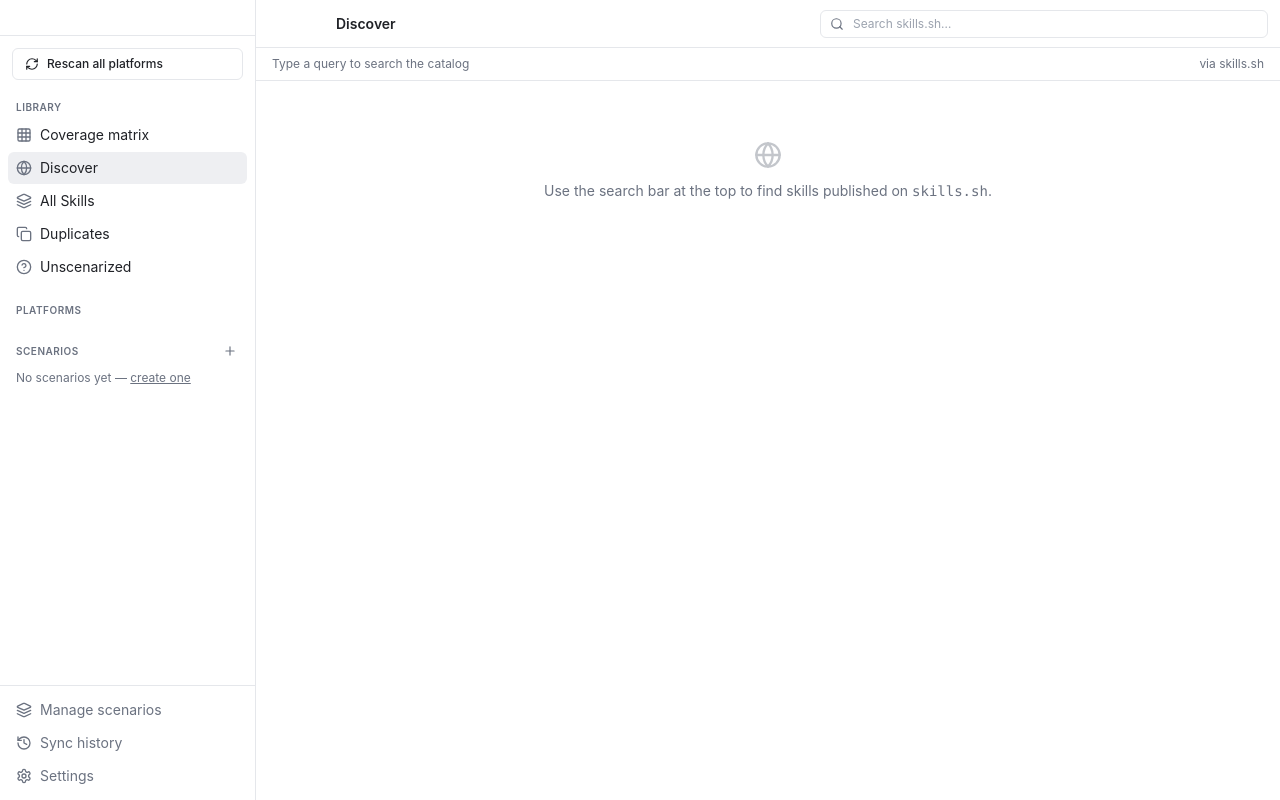
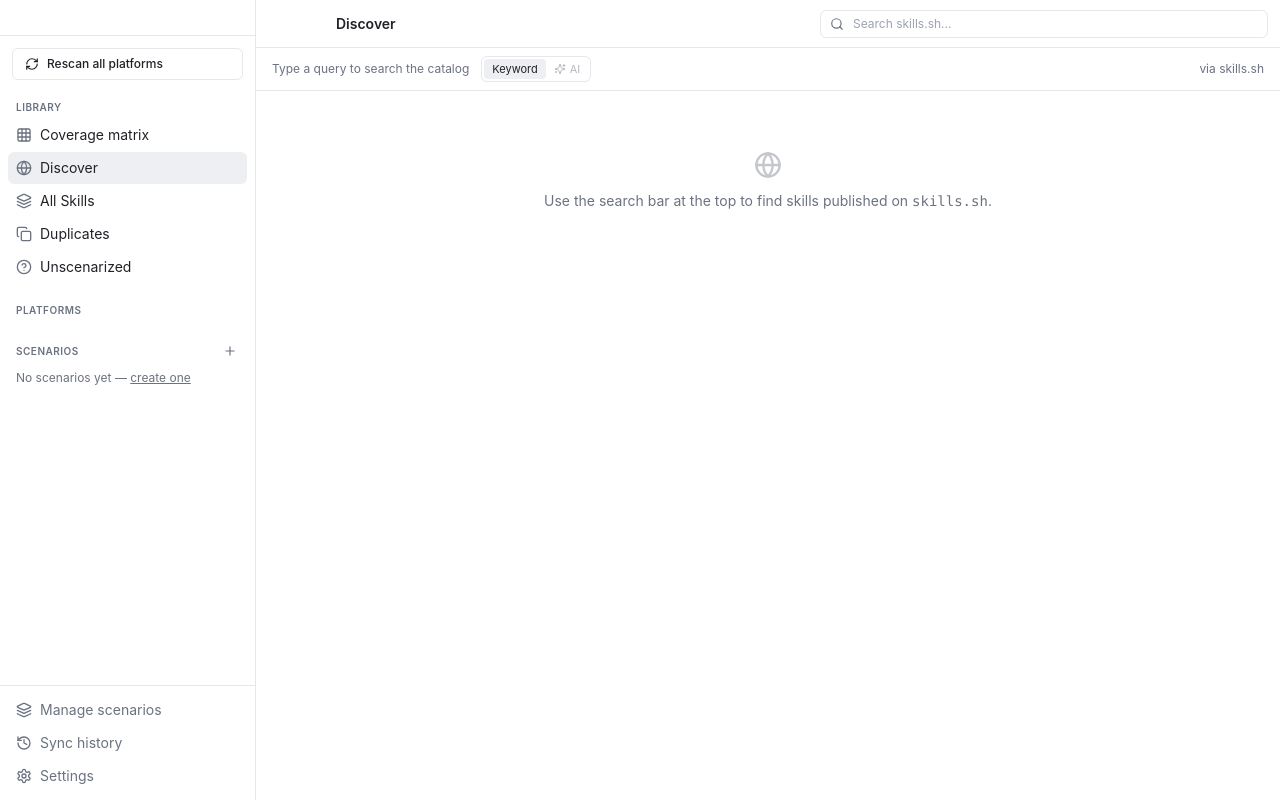
Before and after one commit to Milktang0128/myskills, a Next.js app: page / in a window 1280 px wide. Both pictures are taken after a click on the button "Discover". Built offline with nearby package versions, Linux system fonts and the light colour scheme.

Commit message:
Batch 4: AI search mode in Discover

```diff
--- a/src/components/discover-view.tsx
+++ b/src/components/discover-view.tsx
@@ -1,7 +1,7 @@
 'use client';
 
 import { useCallback, useEffect, useMemo, useRef, useState } from 'react';
-import { Download, Globe, Loader2 } from 'lucide-react';
+import { Download, Globe, Loader2, Sparkles } from 'lucide-react';
 import type {
   CatalogPreview,
   CatalogSearchResult,
@@ -26,11 +26,25 @@ interface Props {
 const DEBOUNCE_MS = 300;
 const MIN_QUERY_LEN = 2;
 
+/** Search mode the user has picked in the top-bar segmented control. */
+type SearchMode = 'keyword' | 'ai';
+
+/** AI rerank candidate pool — broader than the default keyword view (30). */
+const AI_CANDIDATE_LIMIT = 50;
+/** Max items we ask the LLM to return. The prompt mirrors this. */
+const AI_RESULT_LIMIT = 10;
+
 export function DiscoverView({ query, onToast }: Props) {
   const [bridgeReady, setBridgeReady] = useState(false);
   const [results, setResults] = useState<CatalogSearchResult[]>([]);
   const [loading, setLoading] = useState(false);
+  /** Which phase of an in-flight search is currently running (drives the spinner copy). */
+  const [loadingPhase, setLoadingPhase] = useState<'keyword' | 'ai-ranking' | null>(null);
   const [error, setError] = useState<string | null>(null);
+  /** Map of skillId → one-sentence LLM rationale. Populated only in AI mode. */
+  const [aiWhy, setAiWhy] = useState<Record<string, string>>({});
+  /** True when the currently-rendered results were produced by an AI rerank. */
+  const [aiRanked, setAiRanked] = useState(false);
 
   const [selectedResult, setSelectedResult] = useState<CatalogSearchResult | null>(null);
   const [preview, setPreview] = useState<CatalogPreview | null>(null);
@@ -46,6 +60,11 @@ export function DiscoverView({ query, onToast }: Props) {
 
   // Master kill-switch from settings — when off, skip every network call.
   const [networkAllowed, setNetworkAllowed] = useState<boolean | null>(null);
+
+  // AI search gating. `null` while loading so we don't flicker the segmented
+  // control's disabled state on first render.
+  const [aiAvailable, setAiAvailable] = useState<boolean | null>(null);
+  const [mode, setMode] = useState<SearchMode>('keyword');
 
   // Used to ignore stale search responses (the user typed faster than the API).
   const searchSeqRef = useRef(0);
@@ -66,16 +85,19 @@ export function DiscoverView({ query, onToast }: Props) {
     return () => clearInterval(iv);
   }, []);
 
-  // Load one-shot meta on mount: platforms, canonical, network gate.
+  // Load one-shot meta on mount: platforms, canonical, network gate, LLM availability.
   useEffect(() => {
     if (!bridgeReady) return;
     let cancelled = false;
     (async () => {
       try {
-        const [pls, canon, gate] = await Promise.all([
+        const [pls, canon, gate, llmCfg, llmFeatures] = await Promise.all([
           api.platforms.list(),
           api.settings.get('canonical_platform'),
           api.settings.get('allow_external_network'),
+          // Tolerate LLM IPC failure — AI search simply stays disabled.
+          api.llm.getConfig().catch(() => null),
+          api.llm.getFeatures().catch(() => null),
         ]);
         if (cancelled) return;
         setPlatforms(pls);
@@ -86,6 +108,8 @@ export function DiscoverView({ query, onToast }: Props) {
         setSelectedPlatforms(new Set([canonId]));
         // '0' means explicitly disabled; missing key / '1' means allowed.
         setNetworkAllowed(gate !== '0');
+        // AI search needs BOTH the feature toggle on AND a stored API key.
+        setAiAvailable(Boolean(llmFeatures?.search && llmCfg?.hasApiKey));
       } catch (e) {
         if (!cancelled) console.error('discover meta load failed', e);
       }
@@ -95,39 +119,96 @@ export function DiscoverView({ query, onToast }: Props) {
     };
   }, [bridgeReady]);
 
+  // If AI becomes unavailable after the user has already picked it (e.g. settings
+  // change in another window), force the mode back to Keyword so we don't sit in
+  // a broken state.
+  useEffect(() => {
+    if (aiAvailable === false && mode === 'ai') setMode('keyword');
+  }, [aiAvailable, mode]);
+
   const trimmedQuery = query.trim();
   const queryReady = trimmedQuery.length >= MIN_QUERY_LEN;
 
-  // Debounced search.
+  // Debounced search. Both Keyword and AI modes share the same 300ms debounce —
+  // the LLM call is the same kind of cost as a network hop, so we should never
+  // fire it on each keystroke.
   useEffect(() => {
     if (!bridgeReady) return;
     if (networkAllowed === false) return;
     if (!queryReady) {
       setResults([]);
       setLoading(false);
+      setLoadingPhase(null);
       setError(null);
+      setAiWhy({});
+      setAiRanked(false);
       return;
     }
     const mySeq = ++searchSeqRef.current;
     setLoading(true);
+    setLoadingPhase('keyword');
     setError(null);
     const t = setTimeout(async () => {
       try {
-        const resp = await api.catalog.search(trimmedQuery);
+        // Phase 1: keyword. In AI mode we widen the pool so the reranker has
+        // more candidates to choose from.
+        const limit = mode === 'ai' ? AI_CANDIDATE_LIMIT : undefined;
+        const resp = await api.catalog.search(trimmedQuery, limit);
         if (searchSeqRef.current !== mySeq) return;
+
+        if (mode !== 'ai' || resp.skills.length === 0) {
           setResults(resp.skills);
+          setAiWhy({});
+          setAiRanked(false);
+          return;
+        }
+
+        // Phase 2: AI rerank. The LLM returns the top-N ids + a "why" each.
+        setLoadingPhase('ai-ranking');
+        try {
+          const ranked = await aiRerank(trimmedQuery, resp.skills);
+          if (searchSeqRef.current !== mySeq) return;
+          if (ranked.length === 0) {
+            // Model returned nothing — fall back to the keyword pool rather
+            // than show an empty list. This isn't an error; the query may
+            // simply not match anything well.
+            setResults(resp.skills);
+            setAiWhy({});
+            setAiRanked(false);
+          } else {
+            setResults(ranked.map((r) => r.skill));
+            setAiWhy(
+              Object.fromEntries(
+                ranked.map((r) => [r.skill.skillId, r.why]),
+              ),
+            );
+            setAiRanked(true);
+          }
+        } catch (llmErr) {
+          if (searchSeqRef.current !== mySeq) return;
+          console.error('AI rerank failed', llmErr);
+          setResults(resp.skills);
+          setAiWhy({});
+          setAiRanked(false);
+          onToast('AI rerank failed, showing keyword results');
+        }
       } catch (err) {
         if (searchSeqRef.current !== mySeq) return;
         const friendly = friendlyCatalogError(err, 'search');
         setError(friendly);
         setResults([]);
+        setAiWhy({});
+        setAiRanked(false);
         onToast(friendly);
       } finally {
-        if (searchSeqRef.current === mySeq) setLoading(false);
+        if (searchSeqRef.current === mySeq) {
+          setLoading(false);
+          setLoadingPhase(null);
+        }
       }
     }, DEBOUNCE_MS);
     return () => clearTimeout(t);
-  }, [bridgeReady, networkAllowed, queryReady, trimmedQuery, onToast]);
+  }, [bridgeReady, networkAllowed, queryReady, trimmedQuery, mode, onToast]);
 
   const openPreview = useCallback(
     async (result: CatalogSearchResult) => {
@@ -221,7 +302,9 @@ export function DiscoverView({ query, onToast }: Props) {
   const statusLine = !queryReady
     ? 'Type a query to search the catalog'
     : loading
-    ? `Searching ${trimmedQuery}…`
+    ? loadingPhase === 'ai-ranking'
+      ? 'AI is ranking…'
+      : `Searching catalog…`
     : error
     ? error
     : `${results.length} result${results.length === 1 ? '' : 's'}`;
@@ -230,7 +313,14 @@ export function DiscoverView({ query, onToast }: Props) {
     <div className="flex h-full min-w-0 flex-1">
       <div className="flex h-full flex-1 flex-col">
         <div className="flex items-center justify-between gap-3 border-b px-4 py-2 text-xs text-muted-foreground">
+          <div className="flex min-w-0 items-center gap-3">
             <span className="truncate">{statusLine}</span>
+            <ModeSegmented
+              mode={mode}
+              aiAvailable={aiAvailable ?? false}
+              onChange={setMode}
+            />
+          </div>
           <span className="shrink-0">via skills.sh</span>
         </div>
 
@@ -241,18 +331,26 @@ export function DiscoverView({ query, onToast }: Props) {
             ) : loading && results.length === 0 ? (
               <div className="flex items-center gap-2 px-3 py-6 text-sm text-muted-foreground">
                 <Loader2 className="h-4 w-4 animate-spin" />
-                Searching…
+                {loadingPhase === 'ai-ranking' ? 'AI is ranking…' : 'Searching catalog…'}
               </div>
             ) : results.length === 0 && !error ? (
               <div className="px-3 py-6 text-sm text-muted-foreground">
                 No skills matched “{trimmedQuery}”.
               </div>
             ) : (
+              <>
+                {aiRanked && (
+                  <div className="mb-2 flex items-center gap-1.5 px-1 text-[11px] font-medium text-violet-600 dark:text-violet-300">
+                    <Sparkles className="h-3 w-3" />
+                    AI ranked
+                  </div>
+                )}
                 <ul className="space-y-1.5">
                   {results.map((r) => (
                     <li key={`${r.source}/${r.skillId}/${r.id}`}>
                       <ResultRow
                         result={r}
+                        why={aiWhy[r.skillId]}
                         selected={
                           selectedResult?.source === r.source &&
                           selectedResult?.skillId === r.skillId
@@ -262,6 +360,7 @@ export function DiscoverView({ query, onToast }: Props) {
                     </li>
                   ))}
                 </ul>
+              </>
             )}
           </div>
         </ScrollArea>
@@ -307,10 +406,13 @@ function EmptyHint() {
 
 function ResultRow({
   result,
+  why,
   selected,
   onClick,
 }: {
   result: CatalogSearchResult;
+  /** LLM-generated rationale, only present in AI mode. */
+  why?: string;
   selected: boolean;
   onClick: () => void;
 }) {
@@ -337,7 +439,68 @@ function ResultRow({
         {result.description?.trim() ||
           '(no description in catalog — open to fetch SKILL.md)'}
       </div>
+      {why && (
+        <div className="mt-1 line-clamp-2 text-xs italic text-muted-foreground/80">
+          {why}
+        </div>
+      )}
     </button>
+  );
+}
+
+/**
+ * Segmented "Keyword" | "AI" toggle. The AI half is disabled (with a tooltip)
+ * when the LLM feature toggle is off or no API key is stored.
+ */
+function ModeSegmented({
+  mode,
+  aiAvailable,
+  onChange,
+}: {
+  mode: SearchMode;
+  aiAvailable: boolean;
+  onChange: (m: SearchMode) => void;
+}) {
+  const aiTitle = aiAvailable
+    ? 'AI-ranked search using your configured LLM'
+    : 'Enable AI search in Settings + configure LLM key';
+  return (
+    <div
+      role="tablist"
+      aria-label="Search mode"
+      className="flex shrink-0 items-center rounded-md border bg-background p-0.5 text-[11px]"
+    >
+      <button
+        role="tab"
+        aria-selected={mode === 'keyword'}
+        onClick={() => onChange('keyword')}
+        className={cn(
+          'rounded px-2 py-0.5 transition-colors',
+          mode === 'keyword'
+            ? 'bg-accent text-foreground'
+            : 'text-muted-foreground hover:text-foreground',
+        )}
+      >
+        Keyword
+      </button>
+      <button
+        role="tab"
+        aria-selected={mode === 'ai'}
+        disabled={!aiAvailable}
+        title={aiTitle}
+        onClick={() => aiAvailable && onChange('ai')}
+        className={cn(
+          'flex items-center gap-1 rounded px-2 py-0.5 transition-colors',
+          mode === 'ai' && aiAvailable
+            ? 'bg-accent text-foreground'
+            : 'text-muted-foreground hover:text-foreground',
+          !aiAvailable && 'cursor-not-allowed opacity-50 hover:text-muted-foreground',
+        )}
+      >
+        <Sparkles className="h-3 w-3" />
+        AI
+      </button>
+    </div>
   );
 }
 
@@ -484,6 +647,86 @@ function PreviewDrawer({
 // helpers
 // ---------------------------------------------------------------------------
 
+/**
+ * Ask the configured LLM to rerank a keyword-derived candidate pool by how
+ * well each candidate matches the user's natural-language query, returning up
+ * to AI_RESULT_LIMIT results paired with a one-sentence rationale.
+ *
+ * Throws on transport failure or unparseable JSON — the caller falls back to
+ * keyword results in that case.
+ */
+async function aiRerank(
+  query: string,
+  candidates: CatalogSearchResult[],
+): Promise<Array<{ skill: CatalogSearchResult; why: string }>> {
+  // Truncate descriptions so the prompt stays bounded regardless of catalog payloads.
+  const candidateLines = candidates
+    .map((c) => {
+      const desc = (c.description ?? '').replace(/\s+/g, ' ').trim().slice(0, 200);
+      return `- id=${c.skillId} name=${c.name} installs=${c.installs} description=${desc}`;
+    })
+    .join('\n');
+
+  const systemPrompt =
+    "You are a skill catalog ranker. Given a user's natural-language need and a list of candidate skills (each with id, name, description, installs), return the top 10 most relevant in JSON. For each, include a one-sentence \"why\" explaining the match. Return ONLY valid JSON with this shape:\n" +
+    '{ "results": [ { "id": string, "why": string } ] }\n' +
+    "Do not include skills that don't match the user's intent. If fewer than 10 are clearly relevant, return fewer. If none match, return an empty results array.";
+
+  const userPrompt = `${query}\nCandidates:\n${candidateLines}`;
+
+  const resp = await api.llm.chat({
+    messages: [
+      { role: 'system', content: systemPrompt },
+      { role: 'user', content: userPrompt },
+    ],
+    jsonMode: true,
+    temperature: 0.2,
+    maxTokens: 1024,
+  });
+
+  const parsed = parseRerankJson(resp.text);
+  if (!parsed) throw new Error('LLM returned malformed JSON');
+
+  // Map ids → original candidate. Unknown ids (model hallucinated) are skipped silently.
+  const byId = new Map(candidates.map((c) => [c.skillId, c]));
+  const out: Array<{ skill: CatalogSearchResult; why: string }> = [];
+  const seen = new Set<string>();
+  for (const r of parsed.results) {
+    if (seen.has(r.id)) continue;
+    const skill = byId.get(r.id);
+    if (!skill) continue;
+    out.push({ skill, why: r.why });
+    seen.add(r.id);
+    if (out.length >= AI_RESULT_LIMIT) break;
+  }
+  return out;
+}
+
+interface RerankPayload {
+  results: Array<{ id: string; why: string }>;
+}
+
+/** Tolerantly parse the rerank JSON — returns null on any structural problem. */
+function parseRerankJson(text: string): RerankPayload | null {
+  try {
+    const obj = JSON.parse(text) as unknown;
+    if (!obj || typeof obj !== 'object') return null;
+    const results = (obj as { results?: unknown }).results;
+    if (!Array.isArray(results)) return null;
+    const clean: Array<{ id: string; why: string }> = [];
+    for (const item of results) {
+      if (!item || typeof item !== 'object') continue;
+      const id = (item as { id?: unknown }).id;
+      const why = (item as { why?: unknown }).why;
+      if (typeof id !== 'string' || typeof why !== 'string') continue;
+      clean.push({ id, why });
+    }
+    return { results: clean };
+  } catch {
+    return null;
+  }
+}
+
 function formatInstalls(n: number): string {
   if (!Number.isFinite(n) || n <= 0) return '0';
   if (n < 1000) return String(n);
```
Lines whose indentation alone changed are shown as unchanged.
